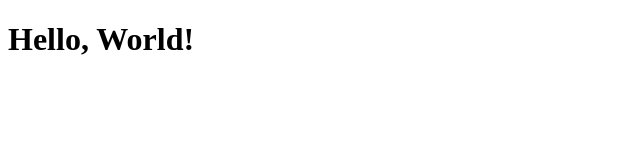
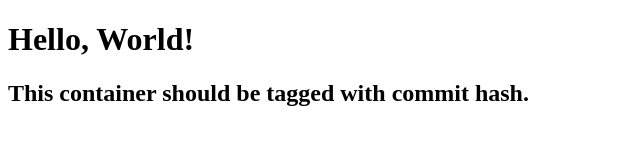
Before and after one commit to rlewan/nginx-static, a plain HTML site: page content/index.html in a window 1280 px wide. Shown: the whole page, without its empty margins (0-640 px from the left). Drawn offline with Linux system fonts and the light colour scheme.

```diff
--- a/content/index.html
+++ b/content/index.html
@@ -6,5 +6,6 @@
   </head>
   <body>
     <h1>Hello, World!</h1>
+    <h2>This container should be tagged with commit hash.</h2>
   </body>
 </html>
```
Also changed, not shown: 1 other file.
